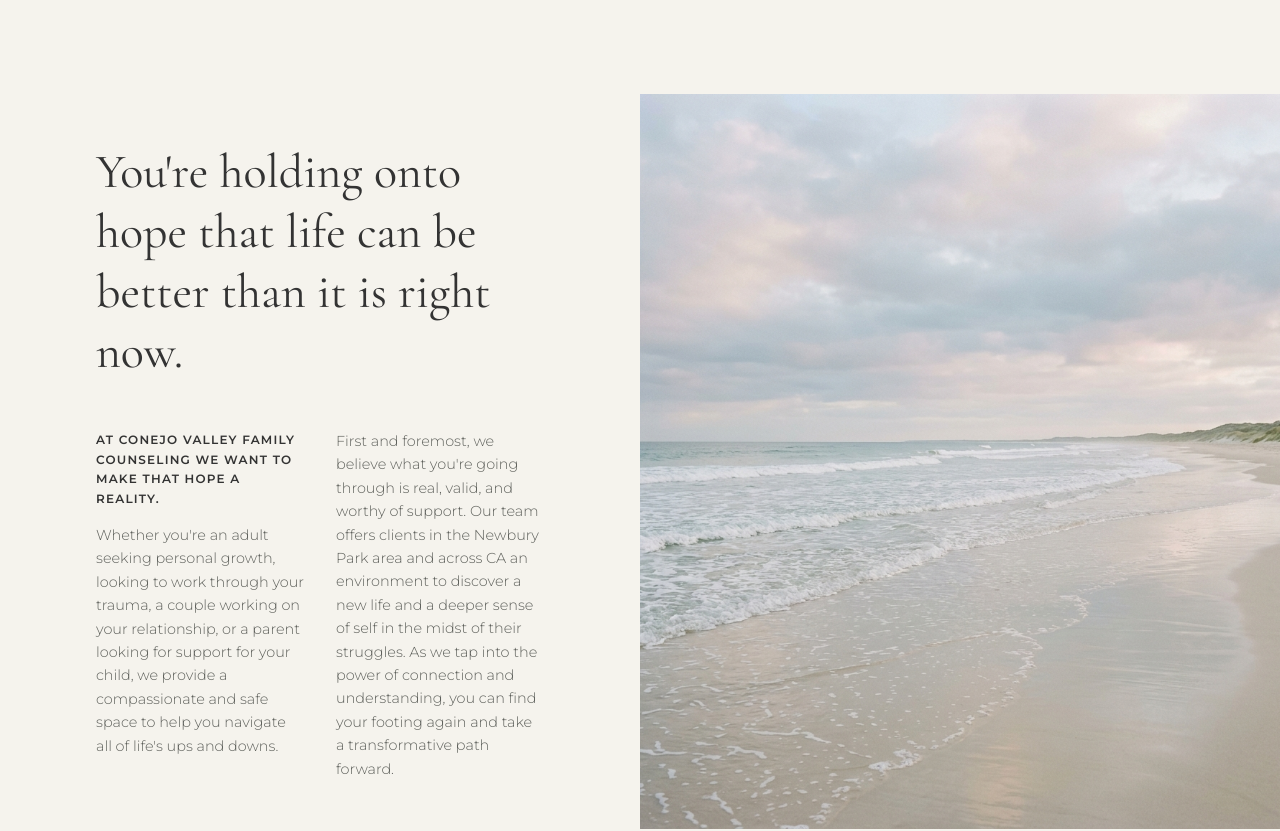
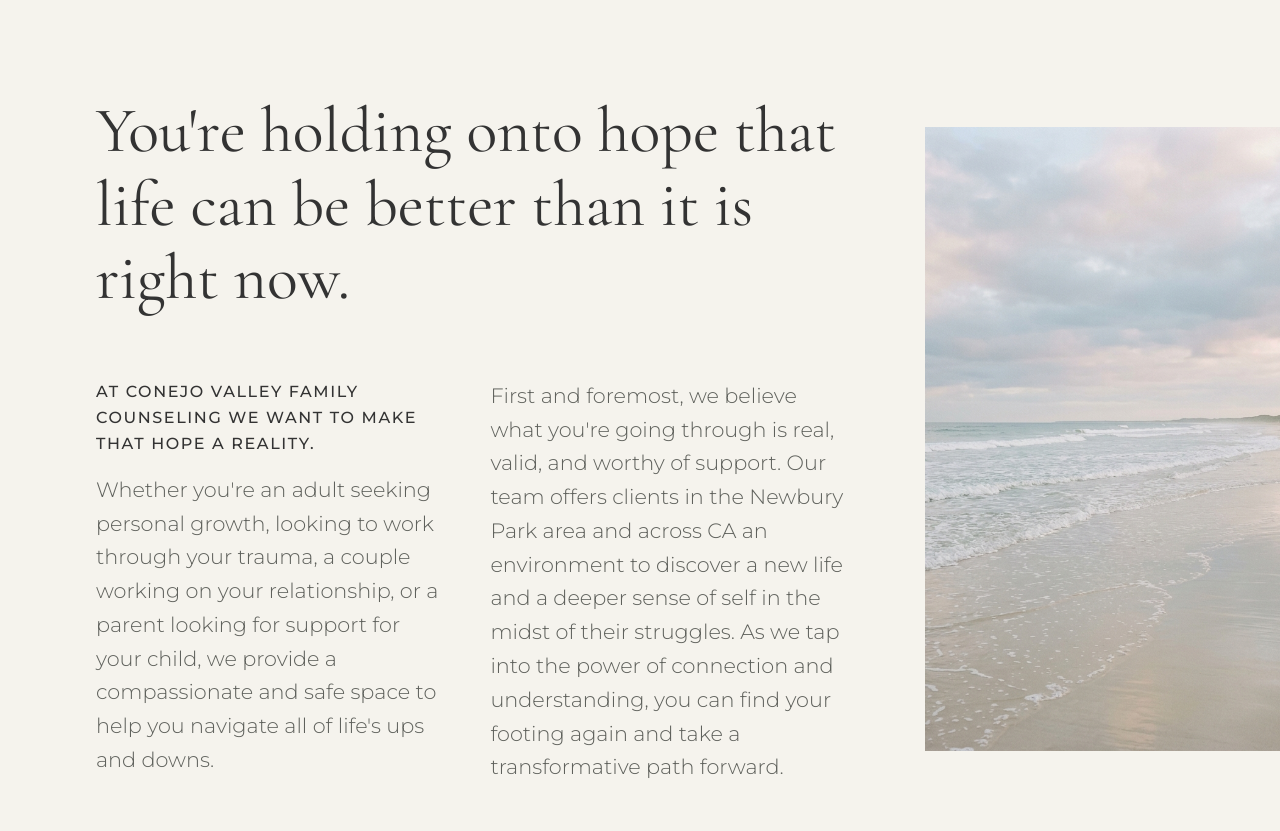
Before and after one commit to meethatkar/-Growth_Therapy_assignment-_2, a Next.js app: page / in a window 1280 px wide. Shown: the part 900-1731 px from the top of the page. Built offline with nearby package versions, Linux system fonts and the light colour scheme.

Commit message:
format hope section.

```diff
--- a/src/components/HopeSection.jsx
+++ b/src/components/HopeSection.jsx
@@ -2,19 +2,19 @@ import Image from "next/image";
 
 const HopeSection = () => {
   return (
-    <section className="w-full bg-brand-bg flex justify-center">
-      <div className="max-w-[1900px] w-full py-24 flex flex-col md:flex-row items-stretch md:min-h-screen mx-auto">
+    <section className="w-full bg-brand-bg flex justify-center overflow-hidden">
+      <div className="max-w-[1900px] w-full pl-8 md:pl-16 lg:pl-24 pr-0 flex flex-col md:flex-row items-center md:min-h-screen mx-auto">
         {/* Left Text Content */}
-        <div className="w-full md:w-1/2 flex justify-center items-center px-8 md:px-16 lg:px-24 py-12 md:py-0">
-          <div className="max-w-xl py-12">
-            <h2 className="font-serif text-4xl md:text-5xl text-brand-dark font-normal leading-tight mb-12">
+        <div className="w-full md:w-[70%] flex flex-col justify-center pr-8 md:pr-16 lg:pr-20 py-16 md:py-24">
+          <div className="max-w-4xl">
+            <h2 className="font-serif text-4xl md:text-5xl lg:text-[4rem] text-brand-dark font-normal leading-[1.15] mb-16">
               You're holding onto hope that life can be better than it is right
               now.
             </h2>
 
-            <div className="grid grid-cols-1 md:grid-cols-2 gap-8 text-sm md:text-[0.9rem] leading-relaxed text-brand-gray font-light">
+            <div className="grid grid-cols-1 md:grid-cols-2 gap-10 text-sm md:text-[1.3rem] leading-relaxed text-brand-gray font-light">
               <div>
-                <p className="text-xs font-semibold tracking-widest uppercase mb-4 text-brand-dark leading-relaxed">
+                <p className="text-base font-medium tracking-widest uppercase mb-4 text-brand-dark leading-relaxed">
                   At Conejo Valley Family Counseling we want to make that hope a
                   reality.
                 </p>
@@ -42,12 +42,12 @@ const HopeSection = () => {
         </div>
 
         {/* Right Image Content */}
-        <div className="w-full md:w-1/2 min-h-[50vh] md:min-h-[70vh] relative">
+        <div className="w-full md:w-[30%] h-[50vh] md:h-[78vh] relative my-auto">
           <Image
             src="/images/ocean_hope.png"
             alt="Ocean waves on beach"
             fill
-            className="object-cover"
+            className="object-cover object-center"
           />
         </div>
       </div>
```
